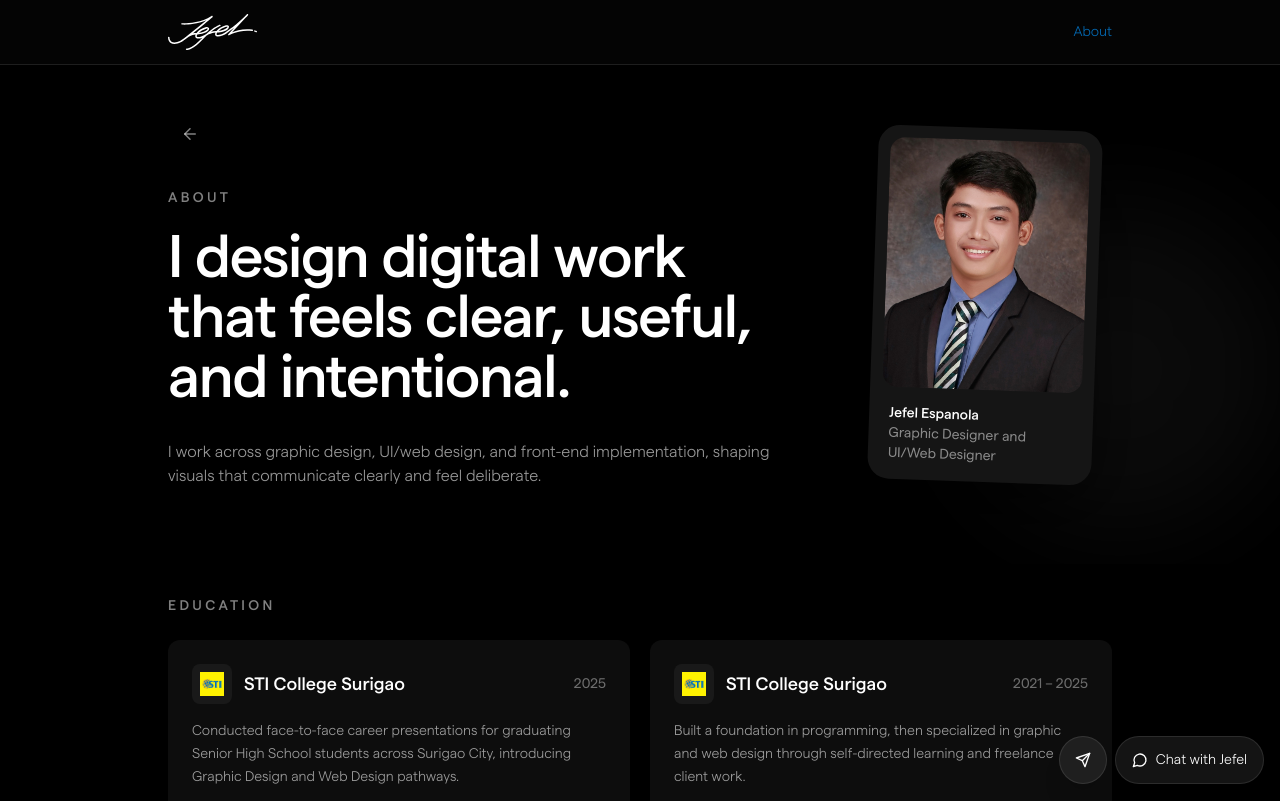
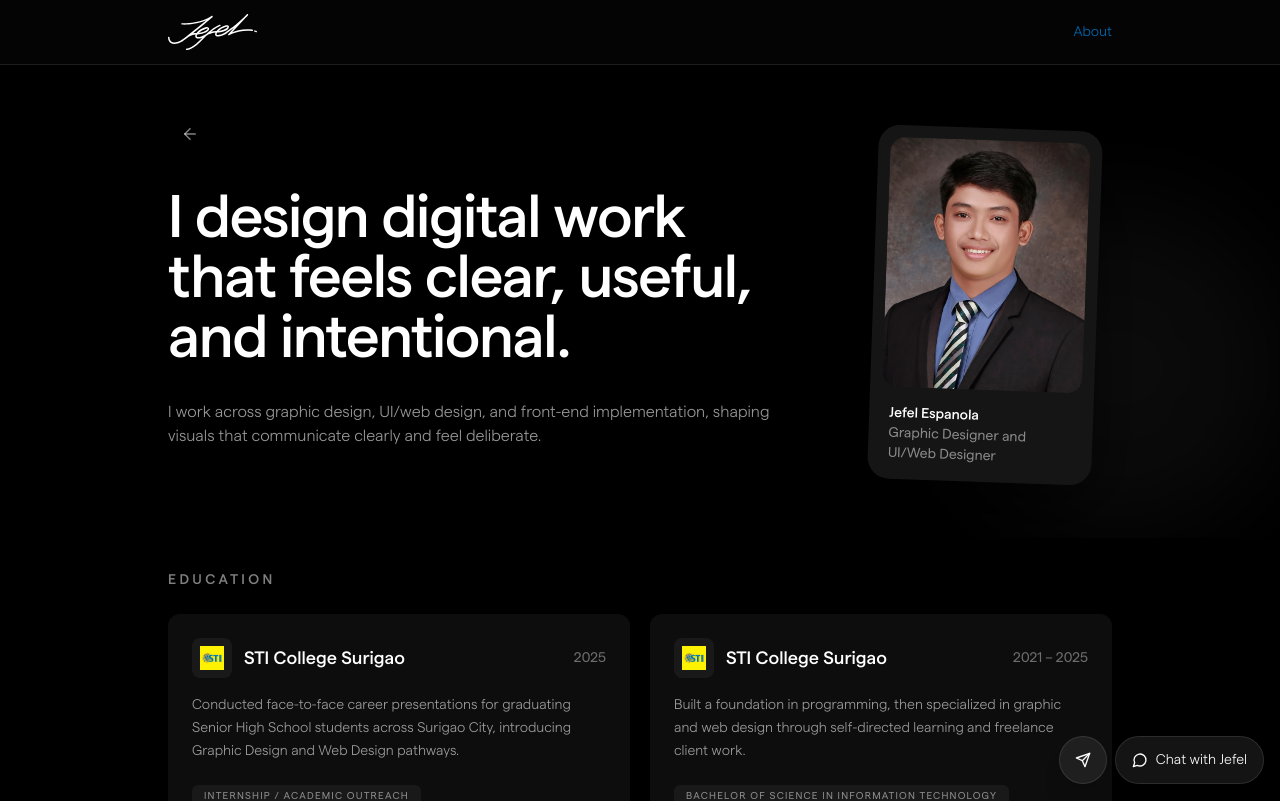
Before and after one commit to jefel-design/jefel-espanola, a React (Vite) app: page /about in a window 1280 px wide. Shown: the top 801 px of the page. Built offline with nearby package versions, Linux system fonts and the light colour scheme.

Commit message:
remove about text

```diff
--- a/src/components/AboutPage.tsx
+++ b/src/components/AboutPage.tsx
@@ -25,11 +25,7 @@ export function AboutPage() {
                 <ArrowLeft size={18} />
               </Link>
 
-              <div className="max-w-3xl space-y-5">
-                <p className="text-xs font-medium uppercase tracking-[0.24em] text-[var(--text-muted)] md:text-sm">
-                  About
-                </p>
-
+              <div className="flex items-center gap-4">
                 <h2 className="max-w-3xl text-4xl font-medium leading-[1.08] tracking-tight text-[var(--text-primary)] md:text-6xl">
                   I design digital work that feels clear, useful, and
                   intentional.
```
